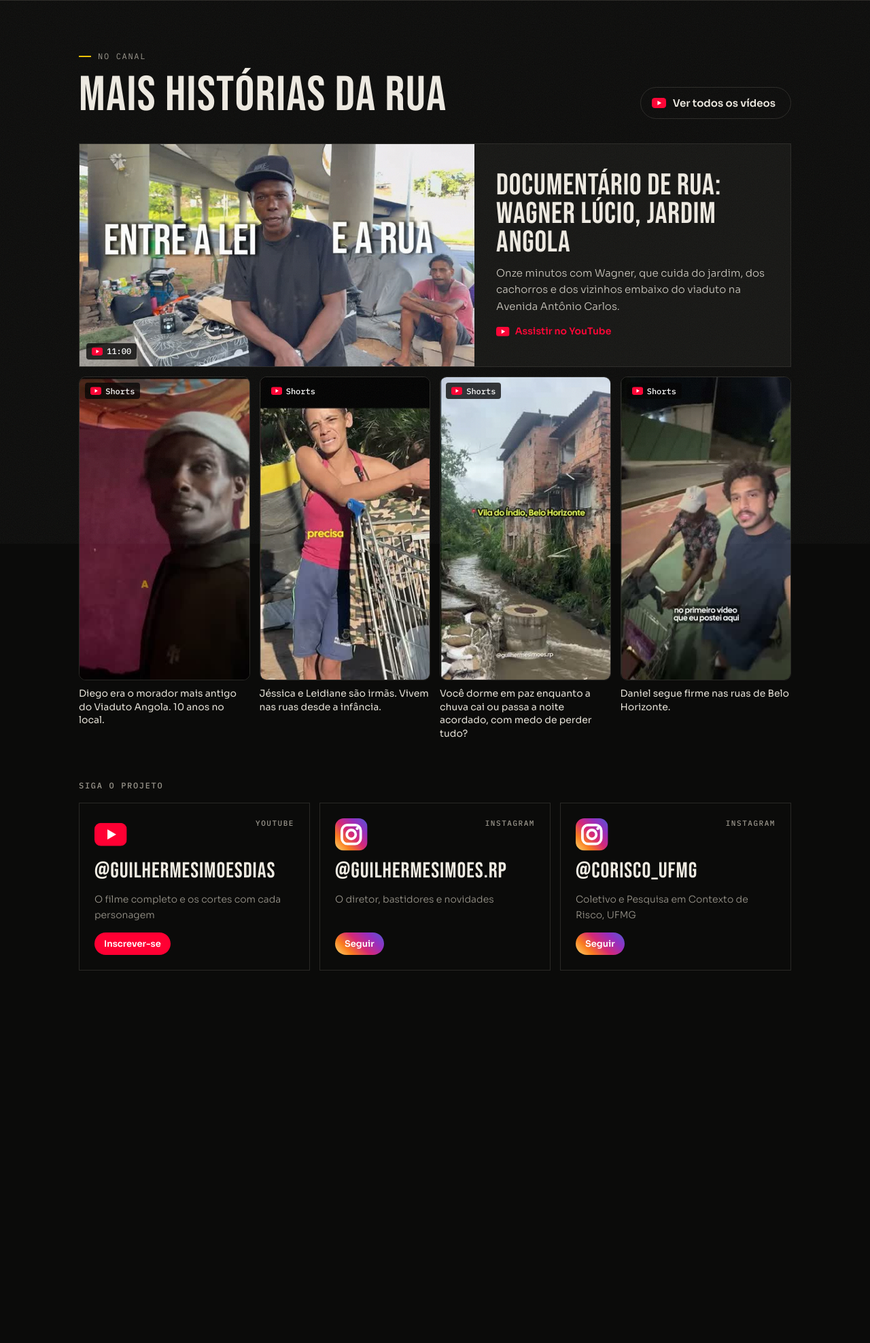
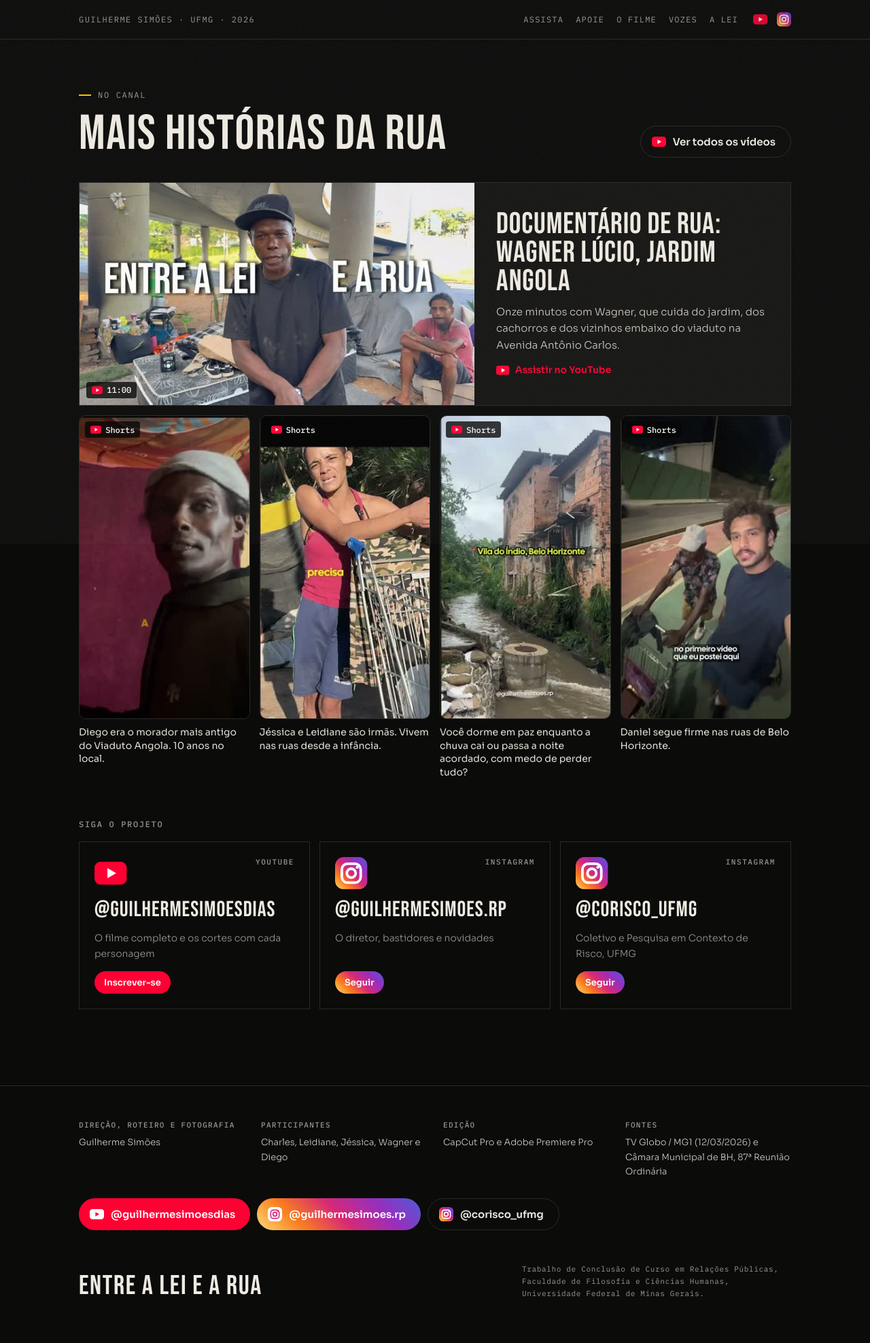
Before and after one commit to frattezi/documentario-de-rua, an Astro site: page / in a window 1280 px wide. Shown: the whole page at 68% size. Before the commit the page ends 1540 px from the top, so only its background shows below. Built offline with nearby package versions, Linux system fonts and the light colour scheme; Astro itself is replaced by a stand-in of ours.

Commit message:
Add the page header and footer and split out the design tokens
Rebuild the header (credit line, section nav, YouTube and Instagram
icons) and the footer (credits, follow buttons, closing line) from
reference/live. Their copy and links live in src/content/header.ts and
src/content/footer.ts.

The design tokens move to src/styles/tokens.css, under the live
stylesheet's names. The header and footer styles, including their
mobile rules, are recovered into header.css and footer.css.

A vitest test renders both regions and checks their visible text, every
href and aria-label, and their markup against the live page. It also
checks the tokens against the live :root and the font links against the
live <head>.

```diff
--- /dev/null
+++ b/src/components/Footer.astro
@@ -0,0 +1,30 @@
+---
+// The page footer: credits, follow buttons and the closing line.
+// The live markup has no whitespace between tags; line breaks sit inside the tags to keep it so.
+import Icon from "./Icon.astro";
+import { credits, followLinks, footerEnd } from "../content/footer";
+import "../styles/footer.css";
+---
+<footer
+  ><div class="wrap"
+    ><div class="credits"
+      >{
+        credits.map((credit) => (
+          <div
+            ><h4>{credit.role}</h4><p>{credit.names}</p></div
+          >
+        ))
+      }</div
+    ><div class="follow"
+      >{
+        followLinks.map((link) => (
+          <a class={`pill pill--${link.variant}`} href={link.href} target="_blank" rel="noopener"
+            ><Icon name={link.icon} /> {link.label}</a
+          >
+        ))
+      }</div
+    ><div class="end"
+      ><span class="title-sm">{footerEnd.title}</span><small>{footerEnd.note}</small></div
+    ></div
+  ></footer
+>
--- /dev/null
+++ b/src/components/Header.astro
@@ -0,0 +1,22 @@
+---
+// The page header: credit line, section nav and social icons.
+// The live markup has no whitespace between tags; line breaks sit inside the tags to keep it so.
+import Icon from "./Icon.astro";
+import { byline, headerIcons, navItems, navLabel } from "../content/header";
+import "../styles/header.css";
+---
+<header class="wrap top"
+  ><span class="by">{byline}</span><span class="top-right"
+    ><nav aria-label={navLabel}
+      >{navItems.map((item) => <a href={item.href}>{item.label}</a>)}</nav
+    ><span class="icons"
+      >{
+        headerIcons.map((link) => (
+          <a href={link.href} target="_blank" rel="noopener" aria-label={link.label}
+            ><Icon name={link.icon} /></a
+          >
+        ))
+      }</span
+    ></span
+  ></header
+>
--- /dev/null
+++ b/src/content/footer.ts
@@ -0,0 +1,51 @@
+// The page footer: the credits, the follow buttons and the closing line.
+// Copy is verbatim from reference/live/index.html.
+
+export interface Credit {
+  role: string;
+  names: string;
+}
+
+export interface FollowLink {
+  icon: "yt" | "ig";
+  /** Button style: the network's colour, or the outlined one. */
+  variant: "yt" | "ig" | "ghost";
+  label: string;
+  href: string;
+}
+
+export const credits: readonly Credit[] = [
+  { role: "Direção, roteiro e fotografia", names: "Guilherme Simões" },
+  { role: "Participantes", names: "Charles, Leidiane, Jéssica, Wagner e Diego" },
+  { role: "Edição", names: "CapCut Pro e Adobe Premiere Pro" },
+  {
+    role: "Fontes",
+    names: "TV Globo / MG1 (12/03/2026) e Câmara Municipal de BH, 87ª Reunião Ordinária",
+  },
+];
+
+export const followLinks: readonly FollowLink[] = [
+  {
+    icon: "yt",
+    variant: "yt",
+    label: "@guilhermesimoesdias",
+    href: "https://www.youtube.com/@guilhermesimoesdias?sub_confirmation=1",
+  },
+  {
+    icon: "ig",
+    variant: "ig",
+    label: "@guilhermesimoes.rp",
+    href: "https://www.instagram.com/guilhermesimoes.rp/",
+  },
+  {
+    icon: "ig",
+    variant: "ghost",
+    label: "@corisco_ufmg",
+    href: "https://www.instagram.com/corisco_ufmg/",
+  },
+];
+
+export const footerEnd = {
+  title: "Entre a Lei e a Rua",
+  note: "Trabalho de Conclusão de Curso em Relações Públicas, Faculdade de Filosofia e Ciências Humanas, Universidade Federal de Minas Gerais.",
+} as const;
--- /dev/null
+++ b/src/content/header.ts
@@ -0,0 +1,32 @@
+// The page header: the credit line, the section nav and the social icons.
+// Copy is verbatim from reference/live/index.html.
+
+export interface NavItem {
+  label: string;
+  /** In-page anchor of the section, e.g. "#canal". */
+  href: string;
+}
+
+export interface IconLink {
+  icon: "yt" | "ig";
+  /** Accessible name of the icon-only link. */
+  label: string;
+  href: string;
+}
+
+export const byline = "Guilherme Simões · UFMG · 2026";
+
+export const navLabel = "Seções";
+
+export const navItems: readonly NavItem[] = [
+  { label: "Assista", href: "#canal" },
+  { label: "Apoie", href: "#apoie" },
+  { label: "O filme", href: "#filme" },
+  { label: "Vozes", href: "#vozes" },
+  { label: "A lei", href: "#lei" },
+];
+
+export const headerIcons: readonly IconLink[] = [
+  { icon: "yt", label: "YouTube", href: "https://www.youtube.com/@guilhermesimoesdias" },
+  { icon: "ig", label: "Instagram", href: "https://www.instagram.com/guilhermesimoes.rp/" },
+];
--- a/src/layouts/Base.astro
+++ b/src/layouts/Base.astro
@@ -1,6 +1,7 @@
 ---
 // The page shell: <head> as on the live build, the icon sprite, and global styles.
 import IconSprite from "../components/IconSprite.astro";
+import "../styles/tokens.css";
 import "../styles/global.css";
 
 const title = "Entre a Lei e a Rua — documentário";
--- a/src/pages/index.astro
+++ b/src/pages/index.astro
@@ -1,9 +1,13 @@
 ---
 import Base from "../layouts/Base.astro";
+import Header from "../components/Header.astro";
 import Channel from "../components/Channel.astro";
+import Footer from "../components/Footer.astro";
 ---
 <Base>
+  <Header />
   <main>
     <Channel />
   </main>
+  <Footer />
 </Base>
--- /dev/null
+++ b/src/styles/footer.css
@@ -0,0 +1,59 @@
+/* The page footer: credits, follow buttons and the closing line. */
+.follow {
+  flex-wrap: wrap;
+  gap: 10px;
+  margin-top: 28px;
+  display: flex;
+}
+footer {
+  border-top: 1px solid var(--line);
+  padding-block: 48px 64px;
+}
+.credits {
+  grid-template-columns: repeat(4, 1fr);
+  gap: 24px;
+  font-size: 13px;
+  display: grid;
+}
+.credits > div {
+  min-width: 0;
+}
+.credits h4 {
+  font-family: var(--f-mono);
+  letter-spacing: 0.12em;
+  text-transform: uppercase;
+  color: var(--ash);
+  margin: 0 0 6px;
+  font-size: 11px;
+  font-weight: 500;
+}
+.credits p {
+  color: #cfcbc1;
+  margin: 0;
+}
+.end {
+  flex-wrap: wrap;
+  justify-content: space-between;
+  align-items: end;
+  gap: 16px;
+  margin-top: 48px;
+  display: flex;
+}
+.end .title-sm {
+  font-family: var(--f-display);
+  letter-spacing: 0.04em;
+  font-size: 40px;
+  line-height: 1;
+}
+.end small {
+  font-family: var(--f-mono);
+  color: var(--ash);
+  letter-spacing: 0.06em;
+  max-width: 60ch;
+  font-size: 11px;
+}
+@media (width<=860px) {
+  .credits {
+    grid-template-columns: 1fr 1fr;
+  }
+}
--- a/src/styles/global.css
+++ b/src/styles/global.css
@@ -1,29 +1,5 @@
-/* Design tokens and base styles, recovered from the live build's stylesheet. */
-:root {
-  --ink: #0b0b0a;
-  --ink-2: #151513;
-  --line: #2a2926;
-  --paper: #efebe2;
-  --ash: #9a968c;
-  --sign: #f6c400;
-  --tarp: #2252b8;
-  --caret: #3fe0d0;
-  --yt: #f03;
-  --ig: linear-gradient(
-    45deg,
-    #feda75,
-    #fa7e1e 25%,
-    #d62976 50%,
-    #962fbf 75%,
-    #4f5bd5
-  );
-  --f-display: "Bebas Neue", "Oswald", Impact, "Arial Narrow", sans-serif;
-  --f-cap: "Montserrat", "Arial Black", system-ui, sans-serif;
-  --f-body: "Sora", "Segoe UI", system-ui, sans-serif;
-  --f-mono: "IBM Plex Mono", ui-monospace, Menlo, monospace;
-  --max: 1080px;
-  color-scheme: dark;
-}
+/* Base styles and shared components (.wrap, .eyebrow, .h2, .pill, .ico), recovered from the
+   live build's stylesheet. The design tokens are in tokens.css. */
 * {
   box-sizing: border-box;
 }
--- /dev/null
+++ b/src/styles/header.css
@@ -0,0 +1,66 @@
+/* The page header: credit line, section nav and social icons. */
+.top {
+  flex-wrap: wrap;
+  justify-content: space-between;
+  align-items: center;
+  gap: 16px;
+  padding-block: 18px;
+  display: flex;
+}
+.top .by {
+  font-family: var(--f-mono);
+  letter-spacing: 0.12em;
+  text-transform: uppercase;
+  color: var(--ash);
+  font-size: 12px;
+}
+.top nav {
+  flex-wrap: wrap;
+  gap: 18px;
+  display: flex;
+}
+.top nav a {
+  font-family: var(--f-mono);
+  letter-spacing: 0.1em;
+  text-transform: uppercase;
+  color: var(--ash);
+  font-size: 12px;
+  text-decoration: none;
+}
+.top nav a:hover {
+  color: var(--paper);
+}
+.top .icons {
+  align-items: center;
+  gap: 14px;
+  display: flex;
+}
+.top .icons a {
+  opacity: 0.85;
+  font-size: 15px;
+  display: inline-flex;
+}
+.top .icons a:hover {
+  opacity: 1;
+}
+.top-right {
+  flex-wrap: wrap;
+  align-items: center;
+  gap: 22px;
+  display: flex;
+}
+/* Phones: larger tap targets for the nav links and icons. */
+@media (width<=640px) {
+  .top nav a {
+    padding-block: 12px;
+  }
+  .top .icons {
+    gap: 4px;
+  }
+  .top .icons a {
+    padding: 11px;
+  }
+  .top .icons a:first-child {
+    margin-left: -11px;
+  }
+}
--- /dev/null
+++ b/src/styles/tokens.css
@@ -0,0 +1,26 @@
+/* Design tokens, recovered from the live build's stylesheet under the same names. */
+:root {
+  --ink: #0b0b0a;
+  --ink-2: #151513;
+  --line: #2a2926;
+  --paper: #efebe2;
+  --ash: #9a968c;
+  --sign: #f6c400;
+  --tarp: #2252b8;
+  --caret: #3fe0d0;
+  --yt: #f03;
+  --ig: linear-gradient(
+    45deg,
+    #feda75,
+    #fa7e1e 25%,
+    #d62976 50%,
+    #962fbf 75%,
+    #4f5bd5
+  );
+  --f-display: "Bebas Neue", "Oswald", Impact, "Arial Narrow", sans-serif;
+  --f-cap: "Montserrat", "Arial Black", system-ui, sans-serif;
+  --f-body: "Sora", "Segoe UI", system-ui, sans-serif;
+  --f-mono: "IBM Plex Mono", ui-monospace, Menlo, monospace;
+  --max: 1080px;
+  color-scheme: dark;
+}
```
Also changed, not shown: tests/frame.test.ts (added, +103 -0 lines).
